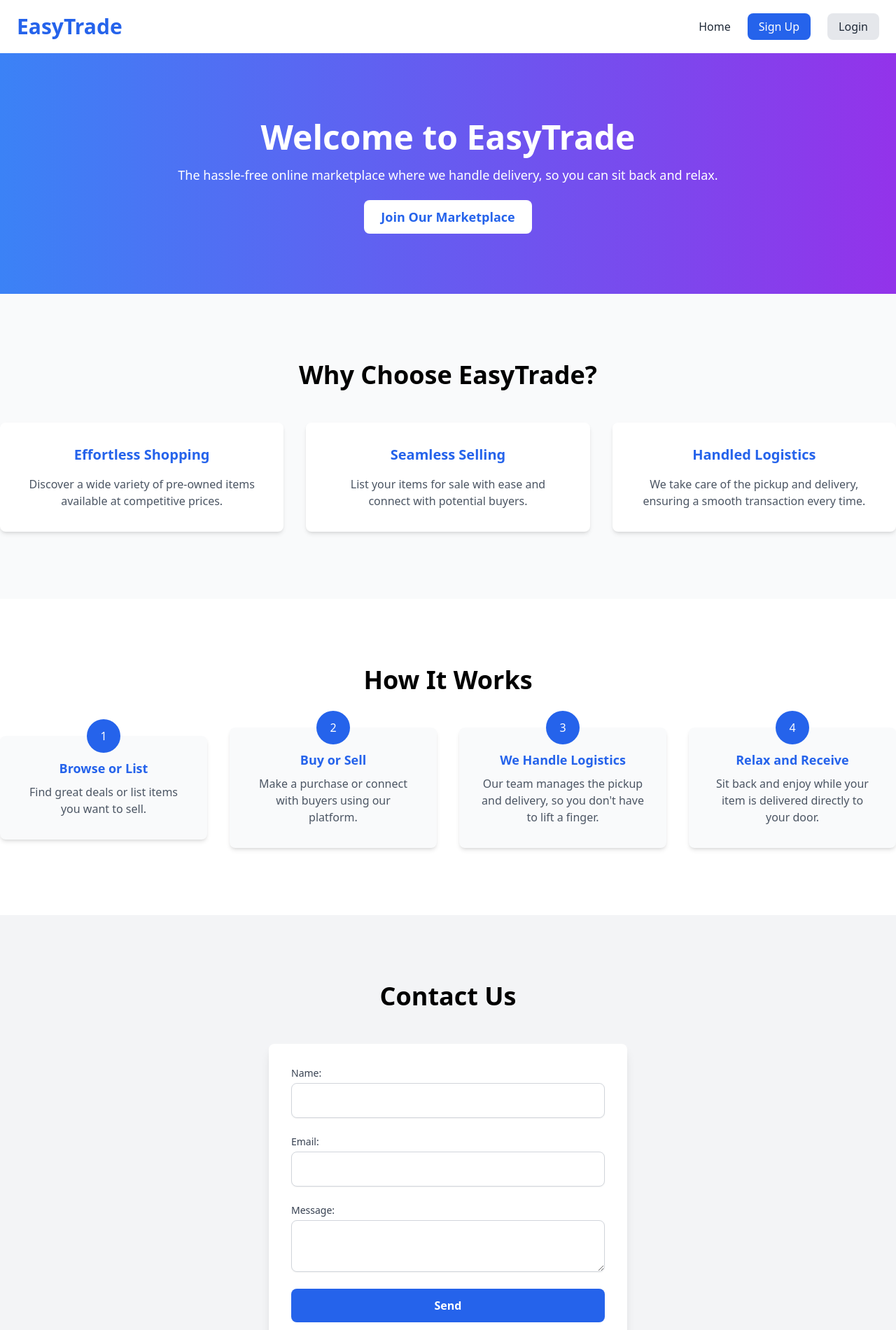
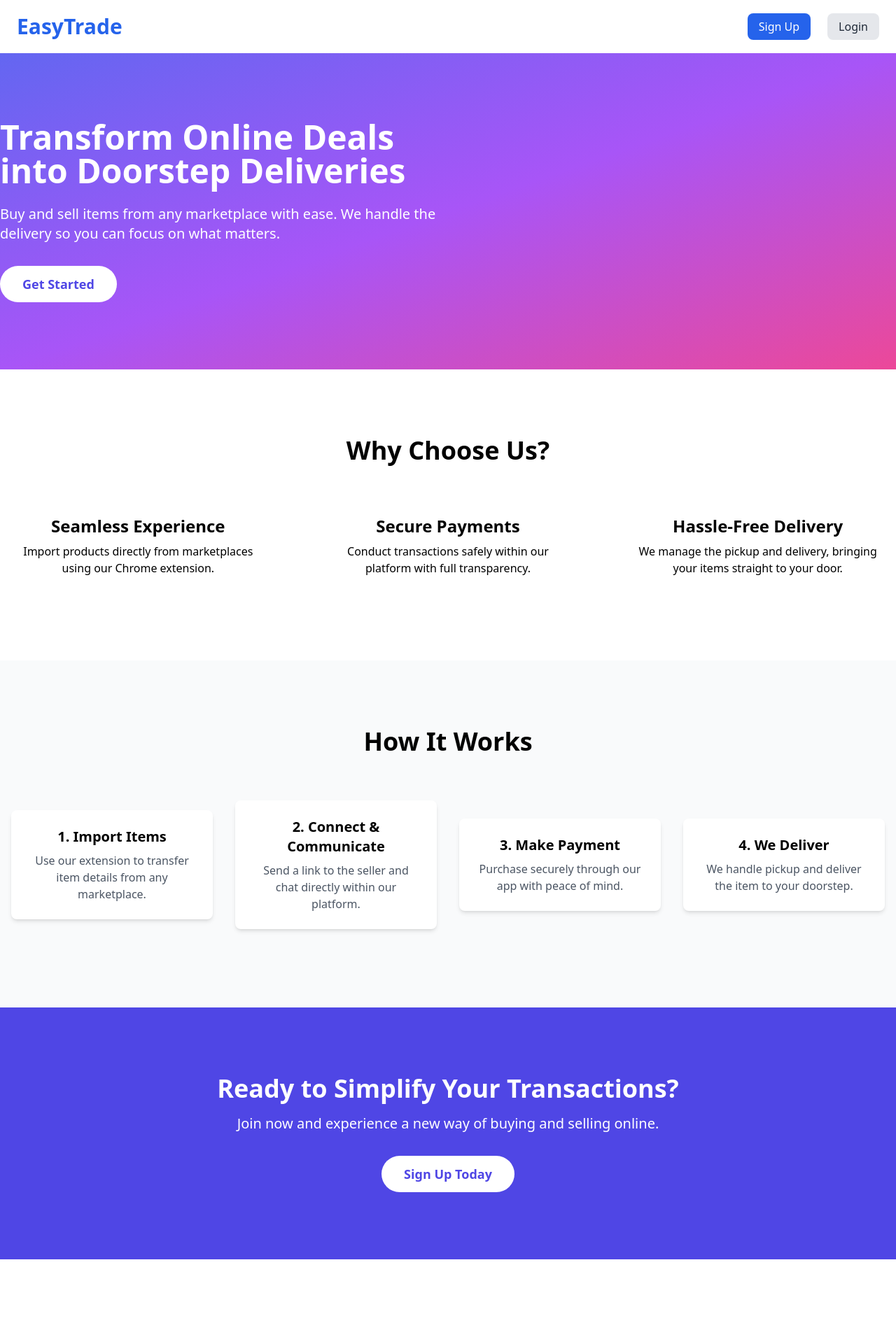
Before and after one commit to ironmaiden59/my_logistics_website, a React (Create React App) app: page / in a window 1280 px wide. Shown: the top 1901 px of the page at 70% size. Built offline with nearby package versions, Linux system fonts and the light colour scheme.

Commit message:
updated the design for the homepage.

```diff
--- a/package.json
+++ b/package.json
@@ -7,6 +7,7 @@
     "@testing-library/react": "^13.4.0",
     "@testing-library/user-event": "^13.5.0",
     "axios": "^1.7.3",
+    "framer-motion": "^11.5.4",
     "react": "^18.3.1",
     "react-dom": "^18.3.1",
     "react-router-dom": "^6.26.0",
--- a/src/App.js
+++ b/src/App.js
@@ -3,7 +3,6 @@ import { BrowserRouter as Router, Route, Routes } from 'react-router-dom';
 import { AuthProvider } from './contexts/AuthContext';
 import Header from './components/Header';
 import HomePage from './components/HomePage';
-// import Footer from './components/Footer';
 import SignUp from './components/SignUp';
 import Login from './components/Login';
 import Profile from './components/Profile';
--- a/src/components/Contact.jsx
+++ /dev/null
@@ -1,62 +0,0 @@
-import React from 'react';
-
-const Contact = () => {
-  const handleSubmit = (event) => {
-    event.preventDefault();
-    alert('Form submitted! We will contact you soon.');
-  };
-
-  return (
-    <section id="contact" className="py-24 bg-gray-100">
-      <div className="container mx-auto">
-        <h2 className="text-4xl font-bold text-center mb-12">Contact Us</h2>
-        <form
-          id="contactForm"
-          onSubmit={handleSubmit}
-          className="max-w-lg mx-auto bg-white p-8 rounded-lg shadow-lg"
-        >
-          <div className="mb-6">
-            <label htmlFor="name" className="block text-sm font-medium text-gray-700">
-              Name:
-            </label>
-            <input
-              type="text"
-              id="name"
-              required
-              className="mt-1 block w-full p-3 border border-gray-300 rounded-lg shadow-sm focus:ring-blue-500 focus:border-blue-500"
-            />
-          </div>
-          <div className="mb-6">
-            <label htmlFor="email" className="block text-sm font-medium text-gray-700">
-              Email:
-            </label>
-            <input
-              type="email"
-              id="email"
-              required
-              className="mt-1 block w-full p-3 border border-gray-300 rounded-lg shadow-sm focus:ring-blue-500 focus:border-blue-500"
-            />
-          </div>
-          <div className="mb-6">
-            <label htmlFor="message" className="block text-sm font-medium text-gray-700">
-              Message:
-            </label>
-            <textarea
-              id="message"
-              required
-              className="mt-1 block w-full p-3 border border-gray-300 rounded-lg shadow-sm focus:ring-blue-500 focus:border-blue-500"
-            ></textarea>
-          </div>
-          <button
-            type="submit"
-            className="w-full py-3 px-6 bg-blue-600 text-white rounded-lg font-semibold hover:bg-blue-700 transition-colors"
-          >
-            Send
-          </button>
-        </form>
-      </div>
-    </section>
-  );
-};
-
-export default Contact;
--- a/src/components/Features.jsx
+++ /dev/null
@@ -1,42 +0,0 @@
-import React from 'react';
-
-const Features = () => {
-  return (
-    <section id="features" className="py-24 bg-gray-50">
-      <div className="container mx-auto text-center">
-        <h2 className="text-4xl font-bold mb-12">Why Choose EasyTrade?</h2>
-        <div className="grid grid-cols-1 md:grid-cols-3 gap-8">
-          <div className="bg-white p-8 rounded-lg shadow-md">
-            <h3 className="text-xl font-semibold text-blue-600 mb-4">
-              Effortless Shopping
-            </h3>
-            <p className="text-gray-600">
-              Discover a wide variety of pre-owned items available at
-              competitive prices.
-            </p>
-          </div>
-          <div className="bg-white p-8 rounded-lg shadow-md">
-            <h3 className="text-xl font-semibold text-blue-600 mb-4">
-              Seamless Selling
-            </h3>
-            <p className="text-gray-600">
-              List your items for sale with ease and connect with potential
-              buyers.
-            </p>
-          </div>
-          <div className="bg-white p-8 rounded-lg shadow-md">
-            <h3 className="text-xl font-semibold text-blue-600 mb-4">
-              Handled Logistics
-            </h3>
-            <p className="text-gray-600">
-              We take care of the pickup and delivery, ensuring a smooth
-              transaction every time.
-            </p>
-          </div>
-        </div>
-      </div>
-    </section>
-  );
-};
-
-export default Features;
--- a/src/components/Header.jsx
+++ b/src/components/Header.jsx
@@ -21,11 +21,6 @@ const Header = () => {
         </div>
         <nav>
           <ul className="flex space-x-6">
-            <li>
-              <Link to="/" className="text-gray-800 hover:text-blue-600 transition-colors">
-                Home
-              </Link>
-            </li>
 
             {isAuthenticated ? (
               <>
--- a/src/components/Hero.jsx
+++ /dev/null
@@ -1,26 +0,0 @@
-import React from 'react';
-
-const Hero = () => {
-  return (
-    <section
-      id="hero"
-      className="bg-gradient-to-r from-blue-500 to-purple-600 text-white py-24"
-    >
-      <div className="container mx-auto text-center">
-        <h2 className="text-5xl font-bold mb-4">Welcome to EasyTrade</h2>
-        <p className="text-lg mb-8">
-          The hassle-free online marketplace where we handle delivery, so you
-          can sit back and relax.
-        </p>
-        <a
-          href="#signup"
-          className="bg-white text-blue-600 py-3 px-6 rounded-lg text-lg font-semibold hover:bg-gray-100 transition-colors"
-        >
-          Join Our Marketplace
-        </a>
-      </div>
-    </section>
-  );
-};
-
-export default Hero;
--- a/src/components/HomePage.jsx
+++ b/src/components/HomePage.jsx
@@ -1,4 +1,5 @@
 import React from 'react';
+import { Link } from 'react-router-dom';
 
 const HomePage = () => {
   const handleContactSubmit = (event) => {
@@ -11,53 +12,69 @@ const HomePage = () => {
       {/* Hero Section */}
       <section
         id="hero"
-        className="bg-gradient-to-r from-blue-500 to-purple-600 text-white py-24"
+        className="bg-gradient-to-br from-indigo-500 via-purple-500 to-pink-500 text-white py-24"
       >
-        <div className="container mx-auto text-center">
-          <h2 className="text-5xl font-bold mb-4">Welcome to EasyTrade</h2>
-          <p className="text-lg mb-8">
-            The hassle-free online marketplace where we handle delivery, so you
-            can sit back and relax.
+        <div className="container mx-auto flex flex-col md:flex-row items-center">
+          <div className="md:w-1/2 text-center md:text-left">
+            <h1 className="text-5xl font-bold mb-6">
+              Transform Online Deals into Doorstep Deliveries
+            </h1>
+            <p className="text-xl mb-8">
+              Buy and sell items from any marketplace with ease. We handle the delivery so you can focus on what matters.
             </p>
-          <a
-            href="/signup"
-            className="bg-white text-blue-600 py-3 px-6 rounded-lg text-lg font-semibold hover:bg-gray-100 transition-colors"
+            <Link
+              to="/signup"
+              className="inline-block bg-white text-indigo-600 py-3 px-8 rounded-full text-lg font-semibold hover:bg-gray-100 transition-colors"
             >
-            Join Our Marketplace
-          </a>
+              Get Started
+            </Link>
+          </div>
+          <div className="md:w-1/2 mt-12 md:mt-0">
+            {/* <img
+              src="/images/hero-image.svg"
+              alt="Convenient online transactions"
+              className="w-full"
+            /> */}
+          </div>
         </div>
       </section>
 
       {/* Features Section */}
-      <section id="features" className="py-24 bg-gray-50">
+      <section id="features" className="py-24 bg-white">
         <div className="container mx-auto text-center">
-          <h2 className="text-4xl font-bold mb-12">Why Choose EasyTrade?</h2>
-          <div className="grid grid-cols-1 md:grid-cols-3 gap-8">
-            <div className="bg-white p-8 rounded-lg shadow-md">
-              <h3 className="text-xl font-semibold text-blue-600 mb-4">
-                Effortless Shopping
-              </h3>
-              <p className="text-gray-600">
-                Discover a wide variety of pre-owned items available at
-                competitive prices.
+          <h2 className="text-4xl font-bold mb-12">Why Choose Us?</h2>
+          <div className="grid grid-cols-1 md:grid-cols-3 gap-12">
+            <div className="p-6">
+              {/* <img
+                src="/images/feature-easy.svg"
+                alt="Easy to Use"
+                className="w-24 h-24 mx-auto mb-4"
+              /> */}
+              <h3 className="text-2xl font-semibold mb-2">Seamless Experience</h3>
+              <p>
+                Import products directly from marketplaces using our Chrome extension.
               </p>
             </div>
-            <div className="bg-white p-8 rounded-lg shadow-md">
-              <h3 className="text-xl font-semibold text-blue-600 mb-4">
-                Seamless Selling
-              </h3>
-              <p className="text-gray-600">
-                List your items for sale with ease and connect with potential
-                buyers.
+            <div className="p-6">
+              {/* <img
+                src="/images/feature-secure.svg"
+                alt="Secure Transactions"
+                className="w-24 h-24 mx-auto mb-4"
+              /> */}
+              <h3 className="text-2xl font-semibold mb-2">Secure Payments</h3>
+              <p>
+                Conduct transactions safely within our platform with full transparency.
               </p>
             </div>
-            <div className="bg-white p-8 rounded-lg shadow-md">
-              <h3 className="text-xl font-semibold text-blue-600 mb-4">
-                Handled Logistics
-              </h3>
-              <p className="text-gray-600">
-                We take care of the pickup and delivery, ensuring a smooth
-                transaction every time.
+            <div className="p-6">
+              {/* <img
+                src="/images/feature-delivery.svg"
+                alt="We Deliver"
+                className="w-24 h-24 mx-auto mb-4"
+              /> */}
+              <h3 className="text-2xl font-semibold mb-2">Hassle-Free Delivery</h3>
+              <p>
+                We manage the pickup and delivery, bringing your items straight to your door.
               </p>
             </div>
           </div>
@@ -65,108 +82,135 @@ const HomePage = () => {
       </section>
 
       {/* How It Works Section */}
-      <section id="how-it-works" className="bg-white py-24">
-        <div className="container mx-auto text-center">
-          <h2 className="text-4xl font-bold mb-12">How It Works</h2>
-          <ol className="flex flex-col md:flex-row justify-between items-center space-y-8 md:space-y-0 md:space-x-8">
+      <section id="how-it-works" className="bg-gray-50 py-24">
+        <div className="container mx-auto">
+          <h2 className="text-4xl font-bold text-center mb-12">How It Works</h2>
+          <div className="flex flex-col md:flex-row md:justify-between items-center">
             {[
               {
                 number: '1',
-                title: 'Browse or List',
+                title: 'Import Items',
                 description:
-                  'Find great deals or list items you want to sell.',
+                  'Use our extension to transfer item details from any marketplace.',
+                image: '/images/step-import.svg',
               },
               {
                 number: '2',
-                title: 'Buy or Sell',
+                title: 'Connect & Communicate',
                 description:
-                  'Make a purchase or connect with buyers using our platform.',
+                  'Send a link to the seller and chat directly within our platform.',
+                image: '/images/step-connect.svg',
               },
               {
                 number: '3',
-                title: 'We Handle Logistics',
+                title: 'Make Payment',
                 description:
-                  'Our team manages the pickup and delivery, so you don\'t have to lift a finger.',
+                  'Purchase securely through our app with peace of mind.',
+                image: '/images/step-payment.svg',
               },
               {
                 number: '4',
-                title: 'Relax and Receive',
+                title: 'We Deliver',
                 description:
-                  'Sit back and enjoy while your item is delivered directly to your door.',
+                  'We handle pickup and deliver the item to your doorstep.',
+                image: '/images/step-deliver.svg',
               },
             ].map((step, index) => (
-              <li
+              <div
                 key={index}
-                className="flex-1 bg-gray-50 p-8 rounded-lg shadow-md relative"
+                className="flex-1 bg-white p-6 m-4 rounded-lg shadow-md text-center"
               >
-                <span className="absolute top-0 left-1/2 transform -translate-x-1/2 -translate-y-1/2 bg-blue-600 text-white w-12 h-12 flex justify-center items-center rounded-full">
-                  {step.number}
-                </span>
-                <strong className="block mb-2 text-lg font-semibold text-blue-600">
-                  {step.title}
-                </strong>
+                {/* <img
+                  src={step.image}
+                  alt={step.title}
+                  className="w-20 h-20 mx-auto mb-4"
+                /> */}
+                <h3 className="text-xl font-semibold mb-2">
+                  {step.number}. {step.title}
+                </h3>
                 <p className="text-gray-600">{step.description}</p>
-              </li>
+              </div>
             ))}
-          </ol>
+          </div>
+        </div>
+      </section>
+
+      {/* Call to Action Section */}
+      <section id="cta" className="bg-indigo-600 text-white py-24">
+        <div className="container mx-auto text-center">
+          <h2 className="text-4xl font-bold mb-4">
+            Ready to Simplify Your Transactions?
+          </h2>
+          <p className="text-xl mb-8">
+            Join now and experience a new way of buying and selling online.
+          </p>
+          <Link
+            to="/signup"
+            className="inline-block bg-white text-indigo-600 py-3 px-8 rounded-full text-lg font-semibold hover:bg-gray-100 transition-colors"
+          >
+            Sign Up Today
+          </Link>
         </div>
       </section>
 
       {/* Contact Section */}
-      <section id="contact" className="py-24 bg-gray-100">
+      <section id="contact" className="py-24 bg-white">
         <div className="container mx-auto">
           <h2 className="text-4xl font-bold text-center mb-12">Contact Us</h2>
           <form
             id="contactForm"
             onSubmit={handleContactSubmit}
-            className="max-w-lg mx-auto bg-white p-8 rounded-lg shadow-lg"
+            className="max-w-2xl mx-auto bg-gray-50 p-8 rounded-lg shadow-lg"
           >
-            <div className="mb-6">
+            <div className="grid grid-cols-1 md:grid-cols-2 gap-6">
+              <div>
                 <label
                   htmlFor="name"
                   className="block text-sm font-medium text-gray-700"
                 >
-                Name:
+                  Name
                 </label>
                 <input
                   type="text"
                   id="name"
                   required
-                className="mt-1 block w-full p-3 border border-gray-300 rounded-lg shadow-sm focus:ring-blue-500 focus:border-blue-500"
+                  className="mt-1 block w-full p-3 border border-gray-300 rounded-lg shadow-sm focus:ring-indigo-500 focus:border-indigo-500"
                 />
               </div>
-            <div className="mb-6">
+              <div>
                 <label
                   htmlFor="email"
                   className="block text-sm font-medium text-gray-700"
                 >
-                Email:
+                  Email
                 </label>
                 <input
                   type="email"
                   id="email"
                   required
-                className="mt-1 block w-full p-3 border border-gray-300 rounded-lg shadow-sm focus:ring-blue-500 focus:border-blue-500"
+                  className="mt-1 block w-full p-3 border border-gray-300 rounded-lg shadow-sm focus:ring-indigo-500 focus:border-indigo-500"
                 />
               </div>
-            <div className="mb-6">
+            </div>
+            <div className="mt-6">
               <label
                 htmlFor="message"
                 className="block text-sm font-medium text-gray-700"
               >
-                Message:
+                Message
               </label>
               <textarea
                 id="message"
                 required
-                className="mt-1 block w-full p-3 border border-gray-300 rounded-lg shadow-sm focus:ring-blue-500 focus:border-blue-500"
+                rows="5"
+                className="mt-1 block w-full p-3 border border-gray-300 rounded-lg shadow-sm focus:ring-indigo-500 focus:border-indigo-500"
               ></textarea>
             </div>
             <button
               type="submit"
-              className="w-full py-3 px-6 bg-blue-600 text-white rounded-lg font-semibold hover:bg-blue-700 transition-colors"
+              className="mt-6 w-full py-3 px-6 bg-indigo-600 text-white rounded-lg font-semibold hover:bg-indigo-700 transition-colors"
             >
-              Send
+              Send Message
             </button>
           </form>
         </div>
--- a/src/components/HowitWorks.jsx
+++ /dev/null
@@ -1,61 +0,0 @@
-import React from 'react';
-
-const HowItWorks = () => {
-  return (
-    <section id="how-it-works" className="bg-white py-24">
-      <div className="container mx-auto text-center">
-        <h2 className="text-4xl font-bold mb-12">How It Works</h2>
-        <ol className="flex flex-col md:flex-row justify-between items-center space-y-8 md:space-y-0 md:space-x-8">
-          <li className="flex-1 bg-gray-50 p-8 rounded-lg shadow-md relative">
-            <span className="absolute top-0 left-1/2 transform -translate-x-1/2 -translate-y-1/2 bg-blue-600 text-white w-12 h-12 flex justify-center items-center rounded-full">
-              1
-            </span>
-            <strong className="block mb-2 text-lg font-semibold text-blue-600">
-              Browse or List
-            </strong>
-            <p className="text-gray-600">
-              Find great deals or list items you want to sell.
-            </p>
-          </li>
-          <li className="flex-1 bg-gray-50 p-8 rounded-lg shadow-md relative">
-            <span className="absolute top-0 left-1/2 transform -translate-x-1/2 -translate-y-1/2 bg-blue-600 text-white w-12 h-12 flex justify-center items-center rounded-full">
-              2
-            </span>
-            <strong className="block mb-2 text-lg font-semibold text-blue-600">
-              Buy or Sell
-            </strong>
-            <p className="text-gray-600">
-              Make a purchase or connect with buyers using our platform.
-            </p>
-          </li>
-          <li className="flex-1 bg-gray-50 p-8 rounded-lg shadow-md relative">
-            <span className="absolute top-0 left-1/2 transform -translate-x-1/2 -translate-y-1/2 bg-blue-600 text-white w-12 h-12 flex justify-center items-center rounded-full">
-              3
-            </span>
-            <strong className="block mb-2 text-lg font-semibold text-blue-600">
-              We Handle Logistics
-            </strong>
-            <p className="text-gray-600">
-              Our team manages the pickup and delivery, so you don't have to
-              lift a finger.
-            </p>
-          </li>
-          <li className="flex-1 bg-gray-50 p-8 rounded-lg shadow-md relative">
-            <span className="absolute top-0 left-1/2 transform -translate-x-1/2 -translate-y-1/2 bg-blue-600 text-white w-12 h-12 flex justify-center items-center rounded-full">
-              4
-            </span>
-            <strong className="block mb-2 text-lg font-semibold text-blue-600">
-              Relax and Receive
-            </strong>
-            <p className="text-gray-600">
-              Sit back and enjoy while your item is delivered directly to your
-              door.
-            </p>
-          </li>
-        </ol>
-      </div>
-    </section>
-  );
-};
-
-export default HowItWorks;
```
Also changed, not shown: 1 other file (tests, documents, lock files or other folders). Lines whose indentation alone changed are shown as unchanged.
